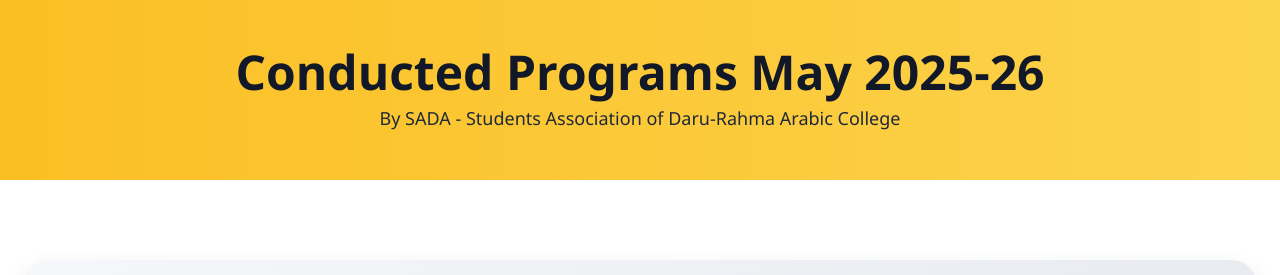
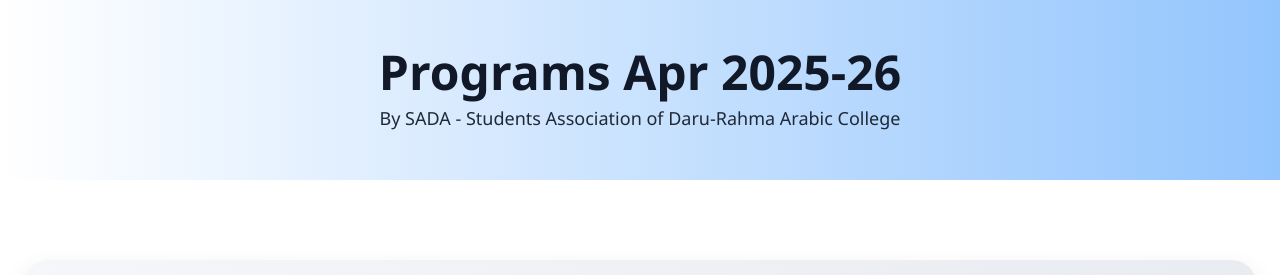
Before and after one commit to SADADRAC/in, a plain HTML site: page MAY.html in a window 1280 px wide. Shown: the top 275 px of the page. Drawn offline with nearby package versions, Linux system fonts and the light colour scheme.

Commit message:
Update MAY.html

```diff
--- a/MAY.html
+++ b/MAY.html
@@ -24,11 +24,12 @@
 
 <body class="bg-gray-50 text-gray-900">
   <!-- Header -->
-  <header class="bg-gradient-to-r from-yellow-400 to-yellow-300 py-12 shadow-lg">
+    <header class="bg-gradient-to-r from-white to-blue-300 py-12 shadow-lg">
     <div class="container mx-auto px-6 text-center">
-      <h1 class="text-5xl font-extrabold text-gray-900">Conducted Programs May 2025-26</h1>
+      <h1 class="text-5xl font-extrabold text-gray-900"> Programs Apr 2025-26</h1>
       <p class="mt-2 text-lg text-gray-800">By SADA - Students Association of Daru-Rahma Arabic College</p>
     </div>
+  </header>
   </header>
 
   <!-- Conducted Programs Section -->
```
